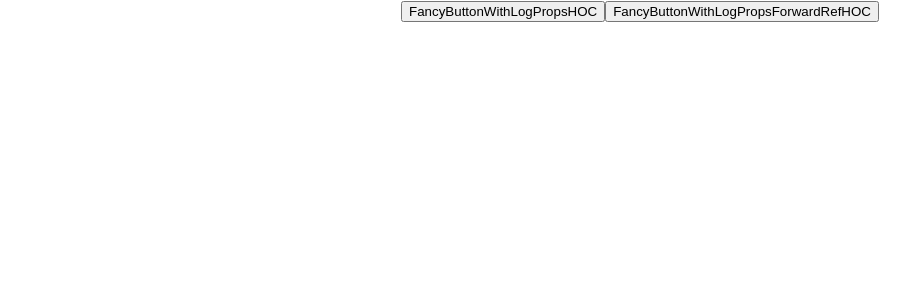
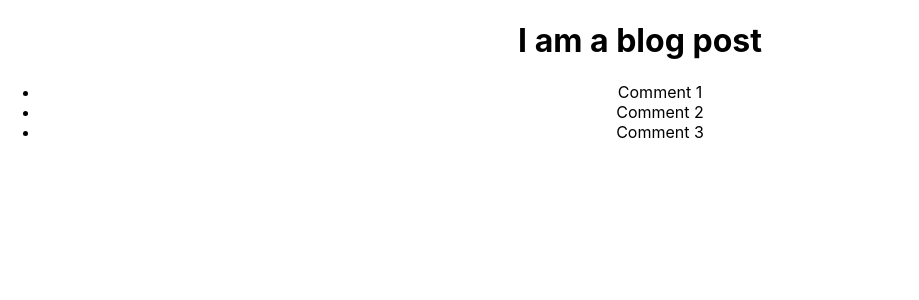
Before and after one commit to shahnawaz/advance-react-concepts, a React (Create React App) app: page / in a window 1280 px wide. Shown: the top 300 px of the page, without its empty margins (0-919 px from the left). Built offline with nearby package versions, Linux system fonts and the light colour scheme.

Commit message:
Higher-Order Components - Cross Cutting Example

```diff
--- a/src/App.js
+++ b/src/App.js
@@ -10,12 +10,14 @@ import MultipleContext from "./context/multiple-context/MultipleContext";
 import ErrorBoundary from "./error-boundary/ErrorBoundary";
 import ForwardRefsExample from "./forwarding-refs/Index";
 import RefsWithHoc from "./forwarding-refs/refs-with-hoc/RefsWithHoc";
+import CrossCuttingConcernsUsingHoc
+    from "./higher-order-components/cross-cutting-concerns/CrossCuttingConcernsUsingHoc";
 
 function App() {
   return (
     <div className="App">
         <ErrorBoundary>
-            <RefsWithHoc/>
+            <CrossCuttingConcernsUsingHoc/>
         </ErrorBoundary>
     </div>
   );
--- /dev/null
+++ b/src/higher-order-components/cross-cutting-concerns/BlogPost.js
@@ -0,0 +1,19 @@
+import React, { Component } from 'react';
+
+function TextBlock(props) {
+    return (
+        <h1>{props.text}</h1>
+    )
+}
+
+class BlogPost extends Component {
+    render() {
+        return (
+            <div>
+                <TextBlock text={this.props.data} />
+            </div>
+        );
+    }
+}
+
+export default BlogPost;
--- /dev/null
+++ b/src/higher-order-components/cross-cutting-concerns/CommentList.js
@@ -0,0 +1,21 @@
+import React, { Component } from 'react';
+
+function Comment(props) {
+    return (
+        <li>{props.comment.content}</li>
+    )
+}
+
+class CommentList extends Component {
+    render() {
+        return (
+            <ul>
+                {this.props.data.map((comment) => (
+                    <Comment comment={comment} key={comment.id} />
+                ))}
+            </ul>
+        );
+    }
+}
+
+export default CommentList;
--- /dev/null
+++ b/src/higher-order-components/cross-cutting-concerns/CrossCuttingConcernsUsingHoc.js
@@ -0,0 +1,33 @@
+import React, { Component } from 'react';
+import withSubscriptionHoc from "./withSubscription.hoc";
+import CommentList from "./CommentList";
+import BlogPost from "./BlogPost";
+
+const BlogPostWithSubscription = withSubscriptionHoc(
+    BlogPost,
+    (DataSource, props) => DataSource.getBlogPost(props.id)
+)
+
+const CommentListWithSubscription = withSubscriptionHoc(
+    CommentList,
+    (DataSource) => DataSource.getComments()
+)
+
+class CrossCuttingConcernsUsingHoc extends Component {
+    render() {
+        // When CommentListWithSubscription and BlogPostWithSubscription are rendered,
+        // CommentList and BlogPost will be passed a data prop with the most current data retrieved from DataSource:
+        return (
+            <div>
+                <div>
+                    <BlogPostWithSubscription />
+                </div>
+                <div>
+                    <CommentListWithSubscription />
+                </div>
+            </div>
+        );
+    }
+}
+
+export default CrossCuttingConcernsUsingHoc;
--- /dev/null
+++ b/src/higher-order-components/cross-cutting-concerns/DataSourceCreator.js
@@ -0,0 +1,32 @@
+function DataSourceCreator() {
+    function addChangeListener() {
+        console.log('addChangeListener')
+    }
+
+    function removeChangeListener() {
+        console.log('removeChangeListener')
+    }
+
+    function getComments() {
+        console.log('getComments')
+        return [
+            { content: 'Comment 1', id: 1 },
+            { content: 'Comment 2', id: 2 },
+            { content: 'Comment 3', id: 3 },
+        ]
+    }
+
+    function getBlogPost() {
+        console.log('getBlogPost')
+        return 'I am a blog post';
+    }
+
+    return {
+        addChangeListener,
+        removeChangeListener,
+        getComments,
+        getBlogPost
+    }
+}
+
+export default DataSourceCreator;
--- /dev/null
+++ b/src/higher-order-components/cross-cutting-concerns/withSubscription.hoc.js
@@ -0,0 +1,44 @@
+import React, { Component } from 'react';
+import DataSourceCreator from "./DataSourceCreator";
+
+// This function takes a component...
+function withSubscriptionHoc(WrapperComponent, selectData) {
+    // ...and returns another component...
+    class WithSubscriptionHoc extends Component {
+        constructor(props) {
+            super(props);
+            const DataSource = DataSourceCreator();
+            this.state = {
+                data: selectData(DataSource, this.props)
+            }
+            this.DataSource = DataSource;
+        }
+
+        componentDidMount() {
+            // ... that takes care of the subscription...
+            this.DataSource.addChangeListener(this.handleChange);
+        }
+
+        componentWillUnmount() {
+            this.DataSource.removeChangeListener(this.handleChange);
+        }
+
+        handleChange = () => {
+            this.setState({
+                data: selectData(this.DataSource, this.props)
+            })
+        }
+
+        render() {
+            // ... and renders the wrapped component with the fresh data!
+            // Notice that we pass through any additional props
+            return (
+                <WrapperComponent data={this.state.data} {...this.props} />
+            );
+        }
+    }
+
+    return WithSubscriptionHoc;
+}
+
+export default withSubscriptionHoc;
```
